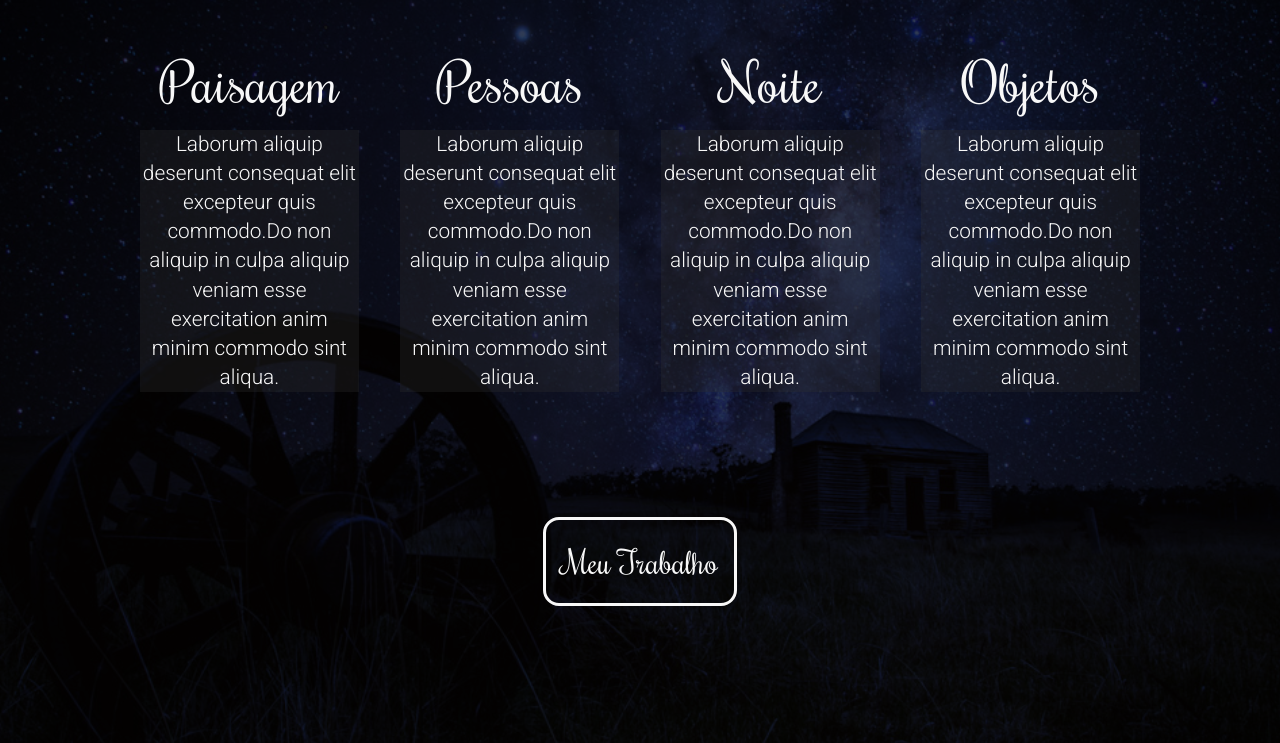
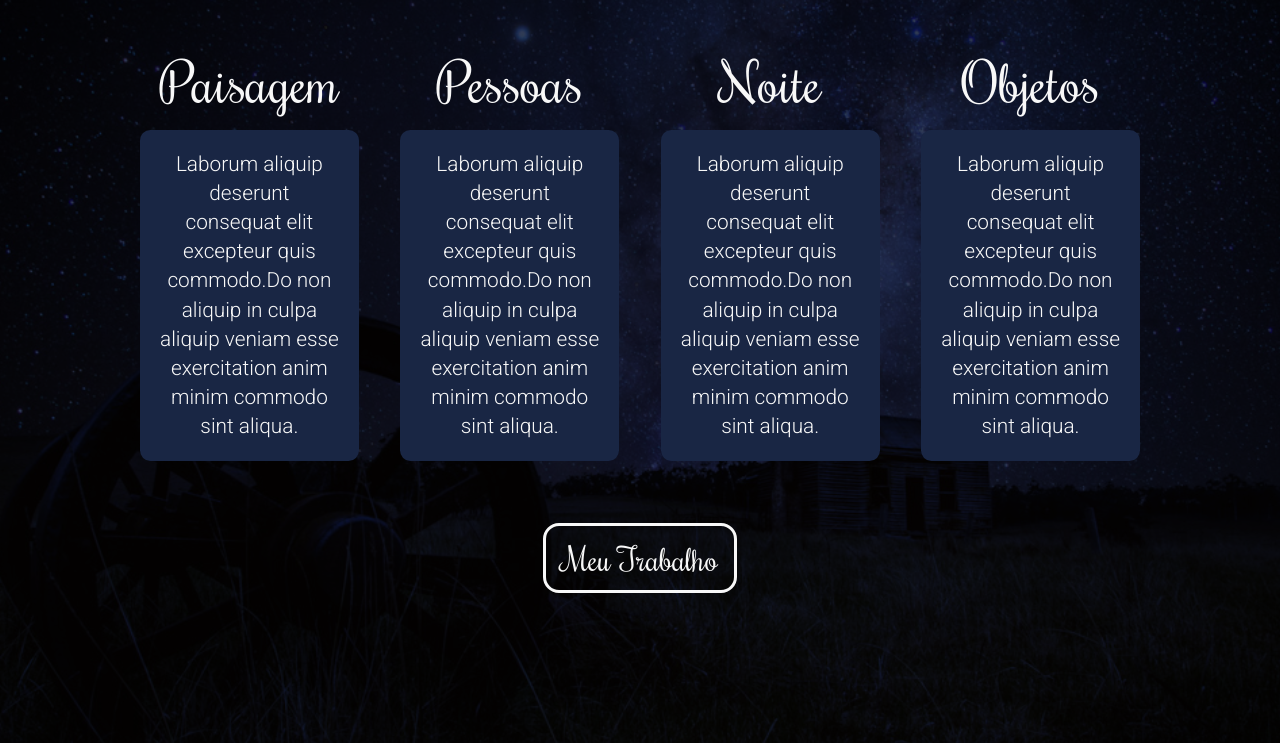
Before and after one commit to Pextre/Photographer-Portfolio, a plain HTML site: page index.html in a window 1280 px wide. Shown: the part 1080-1823 px from the top of the page. Drawn offline with Linux system fonts and the light colour scheme.

Commit message:
Add a blue background and border radius to the paragraphs on Section Fotografias

```diff
--- a/css/style.css
+++ b/css/style.css
@@ -86,7 +86,7 @@ section {
   background-color: transparent;
   border: 3px solid var(--clr-light);
   border-radius: 0.5em;
-  padding: 0.5em;
+  padding: 0.2em 1rem;
   transition: color 250ms ease-in-out;
   overflow: hidden;
   z-index: 1;
@@ -242,7 +242,7 @@ h3 {
 }
 
 .tipos {
-  margin-bottom: 4em;
+  margin-bottom: 1em;
 }
 
 .tipo {
@@ -260,18 +260,9 @@ h3 {
   position: relative;
   margin-top: 1em;
   z-index: 1;
-}
-
-.tipo_text::before {
-  content: "";
-  background-color: var(--clr-dark);
-  position: absolute;
-  top: 0;
-  left: 0;
-  width: 100%;
-  height: 100%;
-  opacity: 0.3;
-  z-index: -1;
+  background-color: #192644;
+  padding: 20px;
+  border-radius: 0.5em;
 }
 
 @media screen and (min-width: 600px) {
@@ -317,7 +308,8 @@ h3 {
 .sobre__p {
   display: block;
   background-color: rgba(48, 48, 48, 0.7);
-  border: var(--clr-light) solid 3px;
+  border-radius: 0.5em;
+  padding: 20px;
 }
 
 .sobre__p + .sobre__p {
```
Also changed, not shown: index.html (line endings or trailing spaces).
